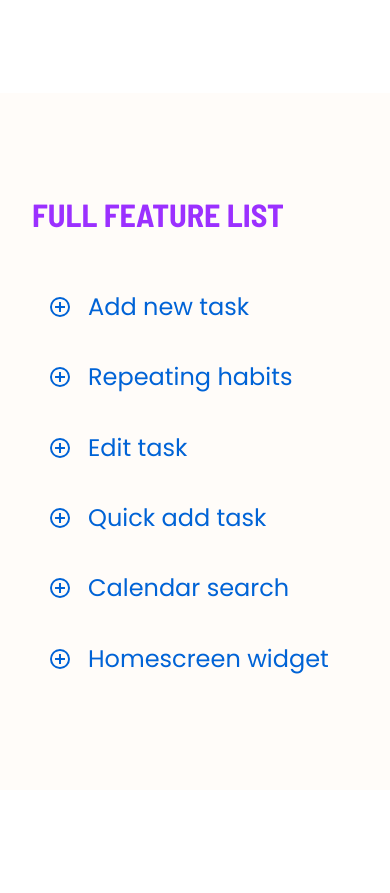
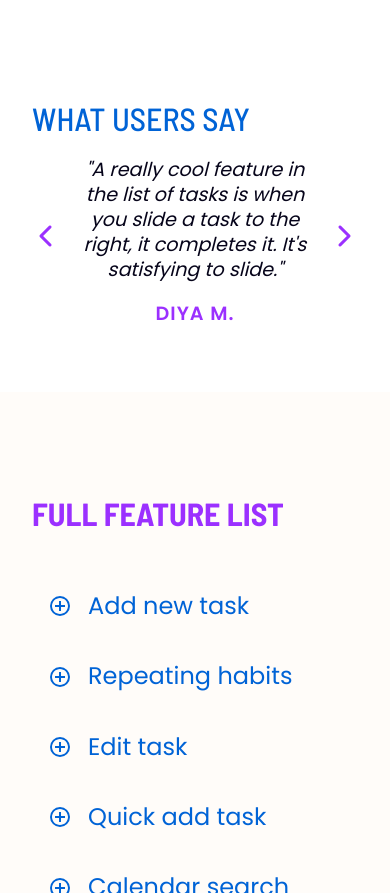
Before and after one commit to ammanin/DotItDownWebsite, a website: page index.html in a window 390 px wide. Shown: the part 1748-2641 px from the top of the page. Drawn offline with Linux system fonts and the light colour scheme.

Commit message:
Added quotes

```diff
--- a/css/style.css
+++ b/css/style.css
@@ -234,6 +234,127 @@ nav a:hover, nav a.active {
     text-align: center;
 }
 
+/* Quotes Slider Section */
+.quotes-section {
+    padding: 3rem 0;
+    background-color: white;
+    overflow: hidden;
+}
+
+.quotes-slider {
+    display: flex;
+    align-items: center;
+    justify-content: center;
+    gap: 2rem;
+    position: relative;
+    margin: 0 auto;
+}
+
+.quotes-container {
+    flex: 1;
+    position: relative;
+    min-height: 120px;
+    display: flex;
+    align-items: center;
+    justify-content: center;
+    margin: 0 auto;
+    padding: 0;
+}
+h3 {
+    font-size: 2rem;
+    font-weight: 500;
+    color: var(--secondary-color);
+    margin: 6rem 0 2rem 0;
+}
+
+.quote-slide {
+    position: absolute;
+    opacity: 0;
+    visibility: hidden;
+    text-align: center;
+    transition: all 0.5s ease;
+    transform: translateX(-100px); /* Start slightly left */
+    width: 100%;
+}
+
+.quote-slide.active {
+    opacity: 1;
+    visibility: visible;
+    transform: translateX(0);
+}
+
+.quote-text {
+    font-size: 1.8rem;
+    font-style: italic;
+    color: var(--surface-color);
+    margin-bottom: 1rem;
+    line-height: 1.3;
+    align-items: center
+}
+
+.quote-author {
+    font-size: 1.2rem;
+    color: var(--primary-color);
+    font-weight: 600;
+    text-transform: uppercase;
+    letter-spacing: 1px;
+}
+
+.quote-nav {
+    background: transparent;
+    border: transparent;
+    color: var(--primary-color);
+    width: 50px;
+    height: 50px;
+    cursor: pointer;
+    display: flex;
+    align-items: center;
+    justify-content: center;
+    font-size: 1.8rem;
+    transition: all 0.3s ease;
+    z-index: 10;
+}
+
+.quote-nav:hover {
+    color: var(--secondary-color);
+}
+
+.quote-dots {
+    display: flex;
+    justify-content: center;
+    gap: 0.75rem;
+    margin-top: 2rem;
+}
+
+.dot {
+    width: 10px;
+    height: 10px;
+    border-radius: 50%;
+    background: var(--color-pink);
+    cursor: pointer;
+    transition: all 0.3s ease;
+}
+
+.dot.active {
+    background: var(--primary-color);
+    transform: scale(1.2);
+}
+
+@media (max-width: 768px) {
+    .quote-text {
+        font-size: 1.2rem;
+        margin-top: 1rem;
+    }
+    .quote-nav {
+        width: 30px;
+        height: 30px;
+        font-size: 1.5rem;
+    }
+    .quotes-slider {
+        gap: 0.5rem;;
+    }
+}
+
 /* Features Section */
 .section-white {
     background-color: white;
@@ -256,7 +377,6 @@ h2 {
     margin-bottom: 2rem;
     font-size: 2.5rem;
 }
-
 .feature-item {
     display: flex;
     align-items: center;
--- a/index.html
+++ b/index.html
@@ -78,9 +78,35 @@
                     </div>
                 </div>
             </div>
+            <h3>What users say</h3>
+            <div class="quotes-slider">
+                <button class="quote-nav prev" aria-label="Previous quote">
+                    <i class="fa-solid fa-chevron-left"></i>
+                </button>
+                <div class="quotes-container">
+                    <div class="quote-slide active">
+                        <p class="quote-text">"A really cool feature in the list of tasks is when you slide a task to the right, it completes it. It's satisfying to slide."</p>
+                        <p class="quote-author">Diya M.</p>
+                    </div>
+                    <div class="quote-slide">
+                        <p class="quote-text">"Looks sweet. I really like the COLOR and UI!"</p>
+                        <p class="quote-author">Mark C.</p>
+                    </div>
+                    <div class="quote-slide">
+                        <p class="quote-text">"Quick add makes adding tasks so frictionless and I love that incomplete tasks are pushed to the next day."</p>
+                        <p class="quote-author">Ammani N.</p>
+                    </div>
+                    <div class="quote-slide">
+                        <p class="quote-text">"It's been really good for me especially during my exams."</p>
+                        <p class="quote-author">Diya M.</p>
+                    </div>
+                </div>
+                <button class="quote-nav next" aria-label="Next quote">
+                    <i class="fa-solid fa-chevron-right"></i>
+                </button>
+            </div>
         </div>
     </section>
-
     <section class="feature-detail" id="features">
         <div class="container">
             <h2>Full feature list</h2>
@@ -166,47 +192,11 @@
                         <div class="feature-details">
                             <ul>
                                 <li>Add the Dot It Down widget to your home screen to track daily progress at a glance.</li>
-                                <li>The widget shows your remaining tasks for the day. A dynamic progress ring fills as you complete them.</li>
+                                <li>The widget shows your remaining tasks for the day. A progress ring fills up as you complete them.</li>
                             </ul>
                             <video class="feature-video-inline" playsinline muted loop aria-label="Feature demo"></video>
                         </div>
                     </div>
-                    <!--
-                    <div class="feature-item-expandable" data-video="assets/did_on4.mp4">
-                        <div class="feature-nav-item">
-                            <svg width="24" height="24" viewBox="0 0 24 24" fill="currentColor"><path d="M12,20C7.59,20 4,16.41 4,12C4,7.59 7.59,4 12,4C16.41,4 20,7.59 20,12C20,16.41 16.41,20 12,20M12,2A10,10 0 0,0 2,12A10,10 0 0,0 12,22A10,10 0 0,0 22,12A10,10 0 0,0 12,2M13,7H11V11H7V13H11V17H13V13H17V11H13V7Z"/></svg>
-                            Setting options
-                        </div>
-                        <div class="feature-details">
-                            <ul>
-                                <li>Dark/Light mode:</li>
-                                <li>Notifications:</li>
-                                <li>App Security:</li>
-                                <li>Auto Backup:</li>
-                                <li>Manual Backup:</li>
-                                <li>Export Backup:</li>
-                                <li>Restore Backup:</li>
-                                <li>Delete Backup:</li>
-                            </ul>
-                            <video class="feature-video-inline" playsinline muted loop aria-label="Feature demo"></video>
-                        </div>
-                    </div>
-
-                    <div class="feature-item-expandable" data-video="assets/did_on0.mp4">
-                        <div class="feature-nav-item">
-                            <svg width="24" height="24" viewBox="0 0 24 24" fill="currentColor"><path d="M12,20C7.59,20 4,16.41 4,12C4,7.59 7.59,4 12,4C16.41,4 20,7.59 20,12C20,16.41 16.41,20 12,20M12,2A10,10 0 0,0 2,12A10,10 0 0,0 12,22A10,10 0 0,0 22,12A10,10 0 0,0 12,2M13,7H11V11H7V13H11V17H13V13H17V11H13V7Z"/></svg>
-                            Additional Benefits
-                        </div>
-                        <div class="feature-details">
-                            <ul>
-                                <li>Discover your pattern in tasks that you could not forsee to make into a routine that become more visible and consistent</li>
-                                <li>Tracking class completion from a class bundle</li>
-                                <li>The app has a few features meannt to be discovered by a power user</li>
-                            </ul>
-                            <video class="feature-video-inline" playsinline muted loop aria-label="Feature demo"></video>
-                        </div>
-                    </div>
-                -->
                 </div>
                 <div class="feature-display">
                     <video class="feature-video" playsinline muted loop aria-label="Feature demo" src="assets/did_on0.mp4"></video>
--- a/js/main.js
+++ b/js/main.js
@@ -210,4 +210,40 @@ document.addEventListener('DOMContentLoaded', () => {
     /*if (featureExpandables.length > 0) {
         featureExpandables[0].classList.add('active');
     }*/
+
+    // Quotes Slider Logic
+    const slides = document.querySelectorAll('.quote-slide');
+    const dots = document.querySelectorAll('.dot');
+    const prevBtn = document.querySelector('.quote-nav.prev');
+    const nextBtn = document.querySelector('.quote-nav.next');
+    let currentSlide = 0;
+
+    function showSlide(index) {
+        if (slides.length === 0) return;
+
+        slides.forEach(slide => slide.classList.remove('active'));
+        dots.forEach(dot => dot.classList.remove('active'));
+
+        // Handle wrapping
+        if (index >= slides.length) currentSlide = 0;
+        else if (index < 0) currentSlide = slides.length - 1;
+        else currentSlide = index;
+
+        slides[currentSlide].classList.add('active');
+        dots[currentSlide].classList.add('active');
+    }
+
+    if (prevBtn && nextBtn) {
+        prevBtn.addEventListener('click', () => showSlide(currentSlide - 1));
+        nextBtn.addEventListener('click', () => showSlide(currentSlide + 1));
+    }
+
+    dots.forEach((dot, index) => {
+        dot.addEventListener('click', () => showSlide(index));
+    });
+
+    // Auto-advance every 8 seconds
+    setInterval(() => {
+        showSlide(currentSlide + 1);
+    }, 8000);
 });
```
